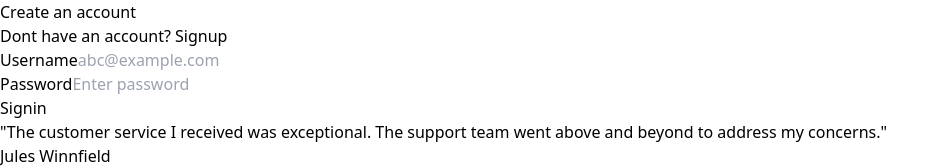
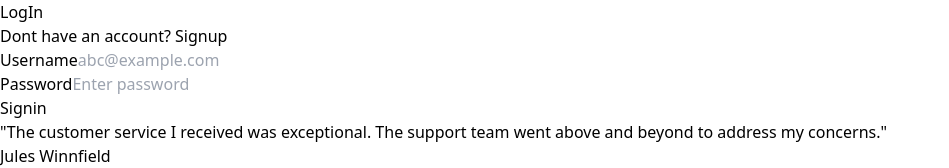
Before and after one commit to shajahanshaik915/mediumProject, a React (Vite) app in the folder frontend/: page /signin in a window 1280 px wide. Shown: the top 168 px of the page, without its empty margins (0-949 px from the left). Built offline with nearby package versions, Linux system fonts and the light colour scheme.

Commit message:
modified auth

```diff
--- a/frontend/src/components/Auth.tsx
+++ b/frontend/src/components/Auth.tsx
@@ -29,7 +29,7 @@ export const Auth=({type}:{type:"signup"|"signin"})=>{
         <div className="flex flex-col justify-center">
 
             <div className="text-4xl font-bold text-center">
-                Create an account
+                {type==='signin'?"LogIn":"Create An Account"}
             </div>
 
             <div className="text-md text-slate-400 text-center mx-2">
```
